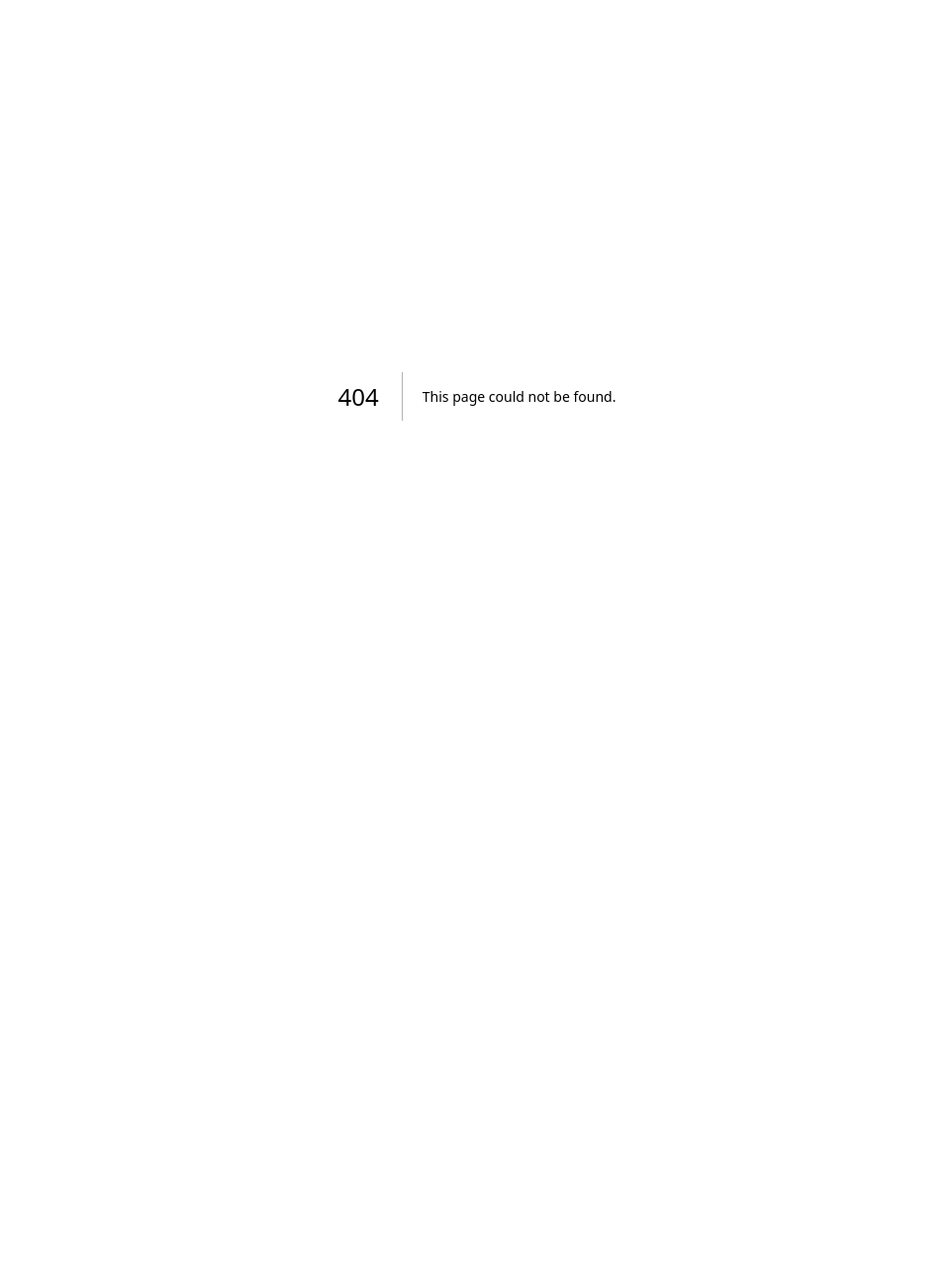
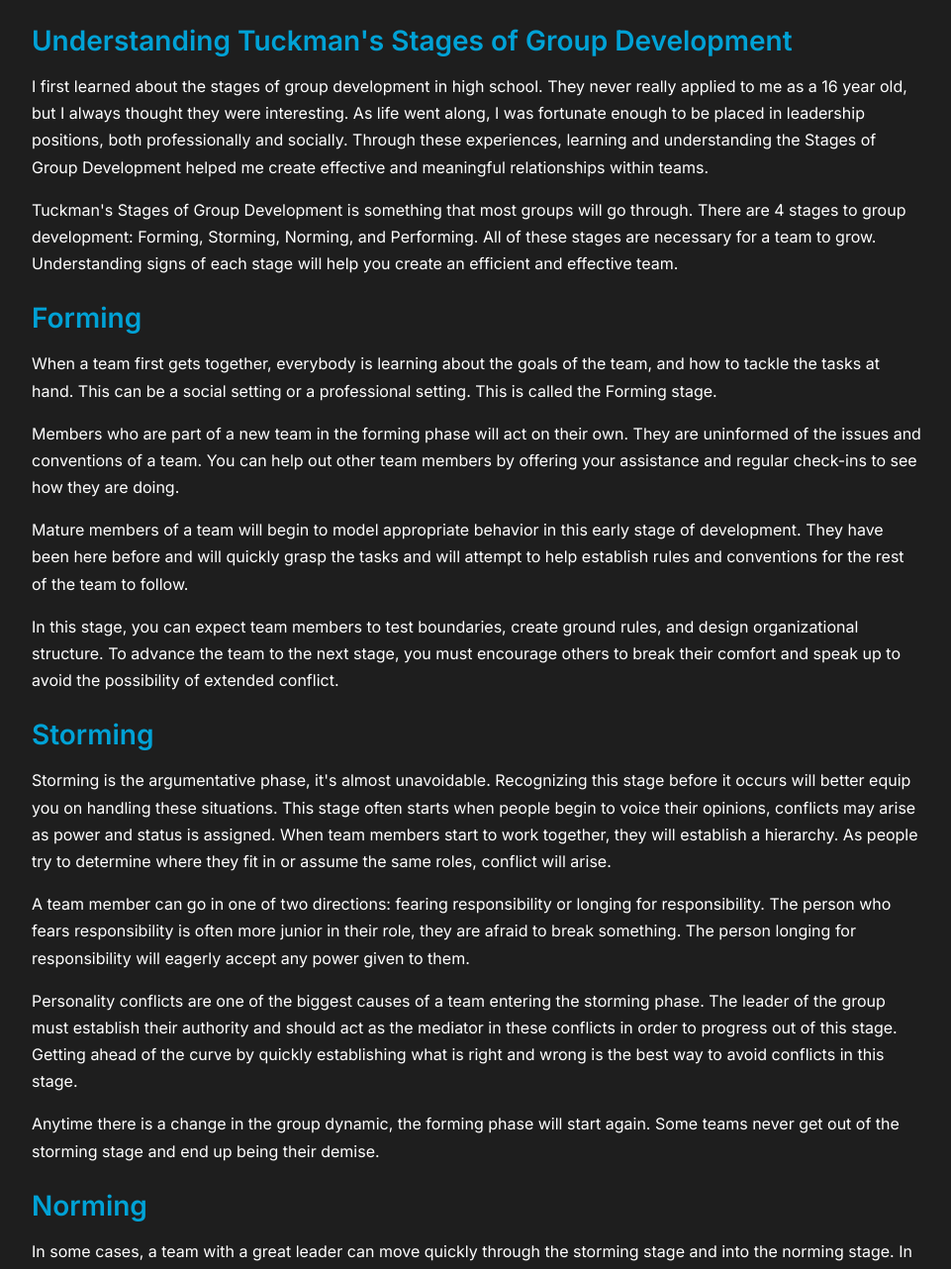
Before and after one commit to NickTheWilder/website, a Next.js app: page /blog/group-development in a window 1280 px wide. Before the commit this address had no page. Shown: the top 1282 px of the page at 99% size, without its empty margins (158-1119 px from the left). Before the commit the page ends 800 px from the top, so only its background shows below. Built offline with nearby package versions, Linux system fonts and the light colour scheme; a web font is replaced by a local one.

Commit message:
Add group development blog post

```diff
--- /dev/null
+++ b/src/app/blog/group-development/GroupDevelopment.mdx
@@ -0,0 +1,42 @@
+## Understanding Tuckman's Stages of Group Development
+
+I first learned about the stages of group development in high school. They never really applied to me as a 16 year old, but I always thought they were interesting. As life went along, I was fortunate enough to be placed in leadership positions, both professionally and socially. Through these experiences, learning and understanding the Stages of Group Development helped me create effective and meaningful relationships within teams.
+
+Tuckman's Stages of Group Development is something that most groups will go through. There are 4 stages to group development: Forming, Storming, Norming, and Performing. All of these stages are necessary for a team to grow. Understanding signs of each stage will help you create an efficient and effective team.
+
+## Forming
+
+When a team first gets together, everybody is learning about the goals of the team, and how to tackle the tasks at hand. This can be a social setting or a professional setting. This is called the Forming stage.
+
+Members who are part of a new team in the forming phase will act on their own. They are uninformed of the issues and conventions of a team. You can help out other team members by offering your assistance and regular check-ins to see how they are doing.
+
+Mature members of a team will begin to model appropriate behavior in this early stage of development. They have been here before and will quickly grasp the tasks and will attempt to help establish rules and conventions for the rest of the team to follow.
+
+In this stage, you can expect team members to test boundaries, create ground rules, and design organizational structure. To advance the team to the next stage, you must encourage others to break their comfort and speak up to avoid the possibility of extended conflict.
+
+## Storming
+
+Storming is the argumentative phase, it's almost unavoidable. Recognizing this stage before it occurs will better equip you on handling these situations. This stage often starts when people begin to voice their opinions, conflicts may arise as power and status is assigned. When team members start to work together, they will establish a hierarchy. As people try to determine where they fit in or assume the same roles, conflict will arise.
+
+A team member can go in one of two directions: fearing responsibility or longing for responsibility.
+The person who fears responsibility is often more junior in their role, they are afraid to break something. The person longing for responsibility will eagerly accept any power given to them.
+
+Personality conflicts are one of the biggest causes of a team entering the storming phase. The leader of the group must establish their authority and should act as the mediator in these conflicts in order to progress out of this stage. Getting ahead of the curve by quickly establishing what is right and wrong is the best way to avoid conflicts in this stage.
+
+Anytime there is a change in the group dynamic, the forming phase will start again. Some teams never get out of the storming stage and end up being their demise.
+
+## Norming
+
+In some cases, a team with a great leader can move quickly through the storming stage and into the norming stage. In this stage, all team members know their roles and are able to effectively assume responsibilities according to their ability. This happens when a common goal is established and the team is in agreement with this goal.
+
+Team members will understand how others work and will tolerate what other members do, even when they may not agree. They accept others for who they are and will move on.
+
+One big pitfall of this stage is members getting too comfortable and are not willing to share their opinions. This could move the team back to the storming phase.
+
+## Performing
+
+In rare cases, a team will advance to the performing stage. Every member of the team knows the team's goals and strives to achieve these goals. Team members are now competent and are able to work with no supervision. Members become autonomous and may work on beneficial side projects that, while not directly aligned with immediate team goals, contribute to the overall team's success. This is expected and allowed as long as it's done through the correct channels that are accepted by the team.
+
+Leaders of this team are mainly just participants and only get involved in making the highest level of decisions.
+
+High-performing teams can revert back to any of the earlier stages when faced with a significant change, such as new team members, new challenges, or new conflicts. But understanding where your team currently stands will you guide your team in navigating back to a performing team.
--- /dev/null
+++ b/src/app/blog/group-development/page.tsx
@@ -0,0 +1,11 @@
+"use client";
+import { JSX } from "react";
+import GroupDevelopment from "./GroupDevelopment.mdx";
+
+export default function Post(): JSX.Element {
+  return (
+    <article className="mdx-content">
+      <GroupDevelopment />
+    </article>
+  );
+}
```
Also changed, not shown: src/app/blog/data.ts (+7 -0 lines).
